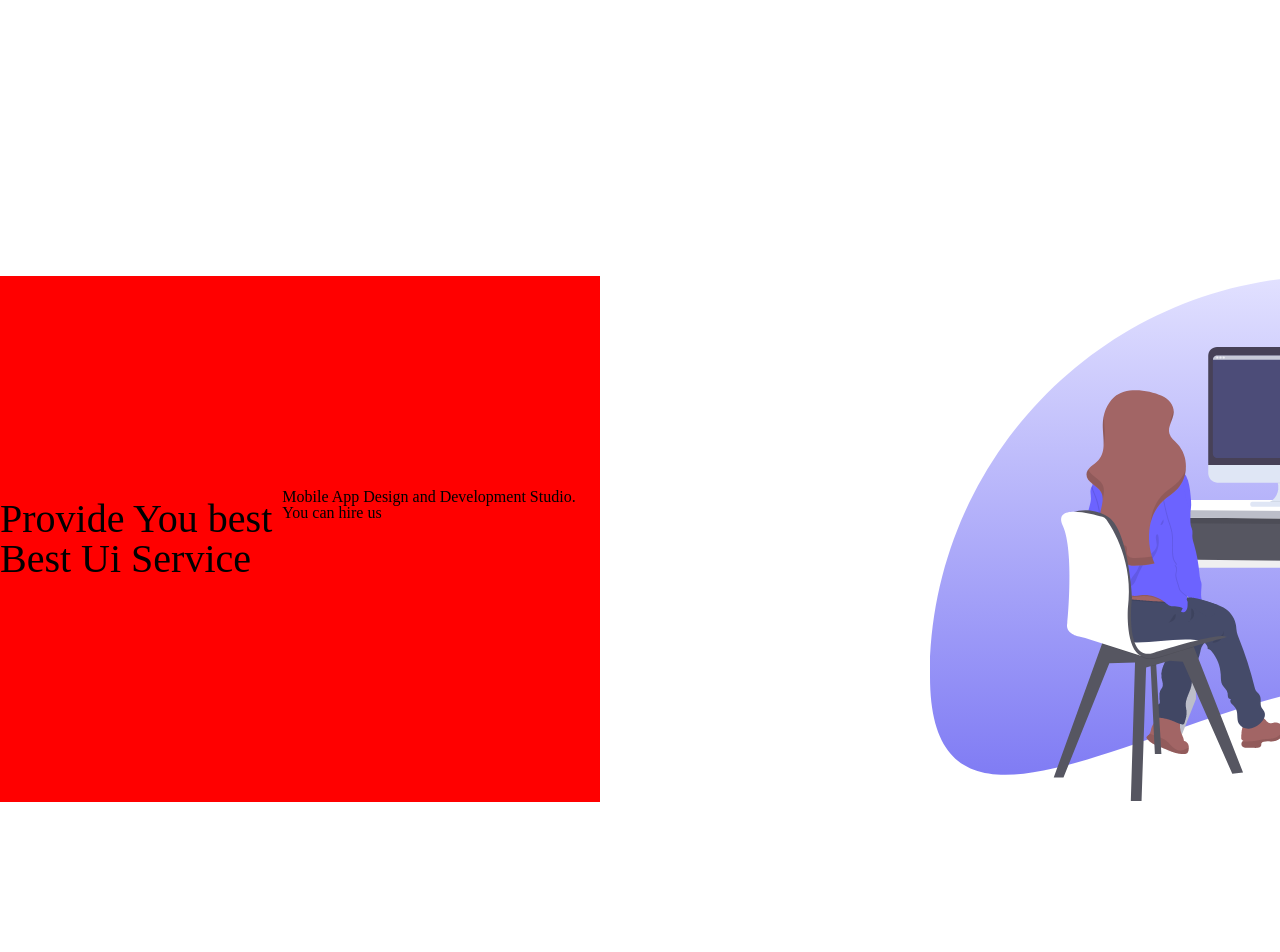
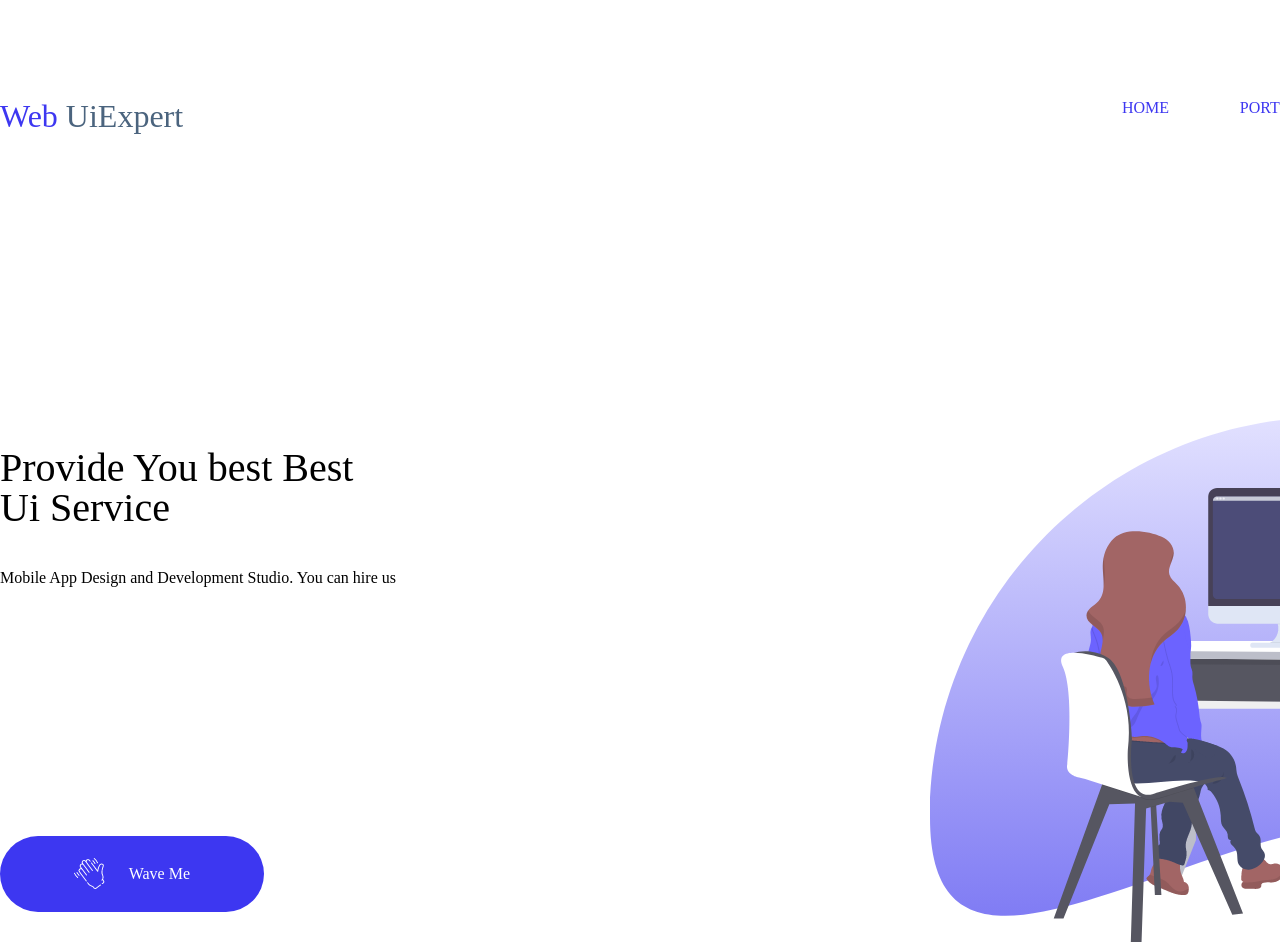
Before and after one commit to LRekhviashvili/Lesson-7, a plain HTML site: page index.html in a window 1280 px wide. Shown: the top 952 px of the page. Drawn offline with Linux system fonts and the light colour scheme.

Commit message:
add header & animation

```diff
--- a/CSS/style.css
+++ b/CSS/style.css
@@ -1,8 +1,32 @@
+.header{
+	width: 1712px;
+	margin: 0 auto;
+	margin-top: 100px;
+	display: flex;
+	justify-content: space-between;
+}
+
+.left-corner-text{
+	width: 195px;
+	color: #4B647E;
+	font-size: 32px;
+}
+.navigation{
+	width: 590px;
+	display: flex;
+	justify-content: space-between;
+	flex-direction: row;
+	color: #3D37F1;
+}
+.span{
+	color: #3D37F1;
+}
+
 .wraper{
 	width: 1730px;
 	height: 538px;
 	margin: 0 auto;
-	margin-top: 276px;
+	margin-top: 285px;
 	margin-bottom: 300px;
 	display: flex;
 	justify-content: space-between;
@@ -10,10 +34,9 @@
 .left-text-block{
 	width: 600px;
 	height: 526px;
-	background: red;
 	display: flex;
 	justify-content: center;
-	align-items: center;
+	flex-direction: column;
 }
 .right-image-block{
 	width: 800px;
@@ -21,19 +44,32 @@
 }
 .h2{
 	font-size: 40px;
+	margin-bottom: 42px;
 }
 .p-size{
-	width: 600px;
-	height: 100px;
+   width: 400px;
 }
-
+.circle-block1{
+	width: 263.67px;
+	height: 76.77px;
+	background: #3D37F1;
+	border-radius: 38px;
+	display: flex;
+	justify-content: center;
+	align-items: center;
+	margin-top: 250px;
+}
+.circle-box-text-size{
+	margin-left: 24px;
+	color: #FFFFFF;
+}
 .container{
 	width: 1170px;
 	height: 1247px;
 	margin: 0 auto;
 	background: white;
 }
-.block1 {
+.block1{
 	width: 370px;
 	height: 451px;
 	display: flex;
@@ -44,20 +80,38 @@
 .color1 {
 	background: #FBBA77;
 }
+.color1:hover{
+    background: red;
+}
 .color2{
 	background: #41EAE3;
+}
+.color2:hover{
+	background: greenyellow;
 }
 .color3{
 	background: #69529F;
 }
+.color3:hover{
+	background: skyblue;
+}
 .color4 {
 	background: #4386D2;
+}
+.color4:hover{
+    background: red;
 }
 .color5{
 	background: #A5A2F6;
 }
+.color5:hover{
+	background: greenyellow;
+}
 .color6{
 	background: #FF8088;
+}
+.color6:hover{
+	background: skyblue;
 }
 .line1{
 	display: flex;
--- a/index.html
+++ b/index.html
@@ -6,15 +6,28 @@
 	<title>Lesson 7</title>
 </head>
 <body>
-	<header>
-
-
-	</header>
+ <header>
+	    <div class="header">
+	    <h2 class="left-corner-text"> <span class="span">Web</span> UiExpert</h2>
+	    <div class="navigation">
+	    	 <h2>HOME</h2>
+	    	 <h2>PORTFOLIO</h2>
+	    	 <h2>BLOG</h2>
+	    	 <h2>CONTACT</h2>
+	    	 <h2>ABOUT</h2>
+	    </div>
+      </div>
+ </header>
 	<section>
 		<div class="wraper">
 			<div class="left-text-block">
-            <p class="h2">Provide You best Best Ui Service </p>
-            <p class="p-size">Mobile App Design and Development Studio. You can hire us</p>
+                  <div class="p-size">
+                  <p class="h2">Provide You best Best Ui Service </p> </div>
+                  <p>Mobile App Design and Development Studio. You can hire us</p>
+			   <div class="circle-block1">
+				<img src="CSS/images/icon7.png" alt="icon">
+				<p class="circle-box-text-size">Wave Me</p>
+			    </div>
 			</div>
 			<div class="right-image-block">
 			   <img src="CSS/images/image.png"> </div>
```
Also changed, not shown: CSS/images/icon7.png (added).
